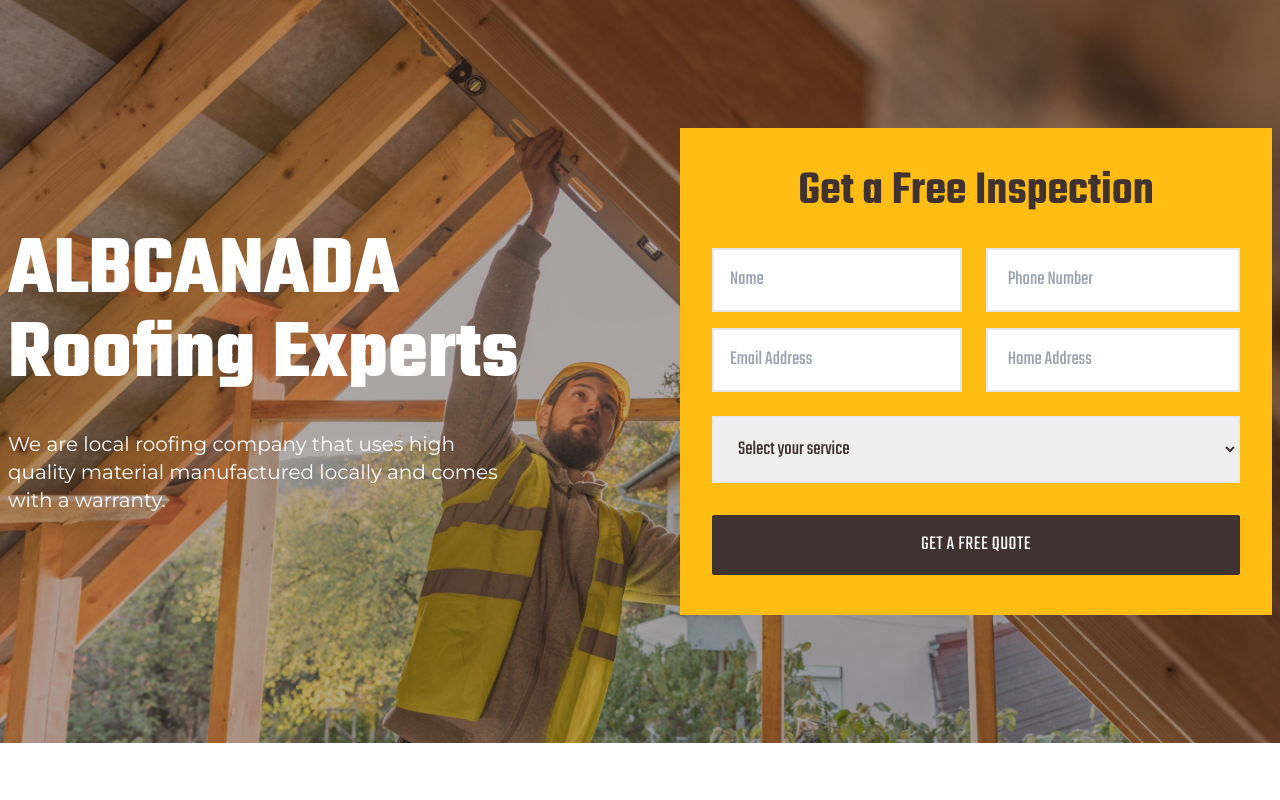
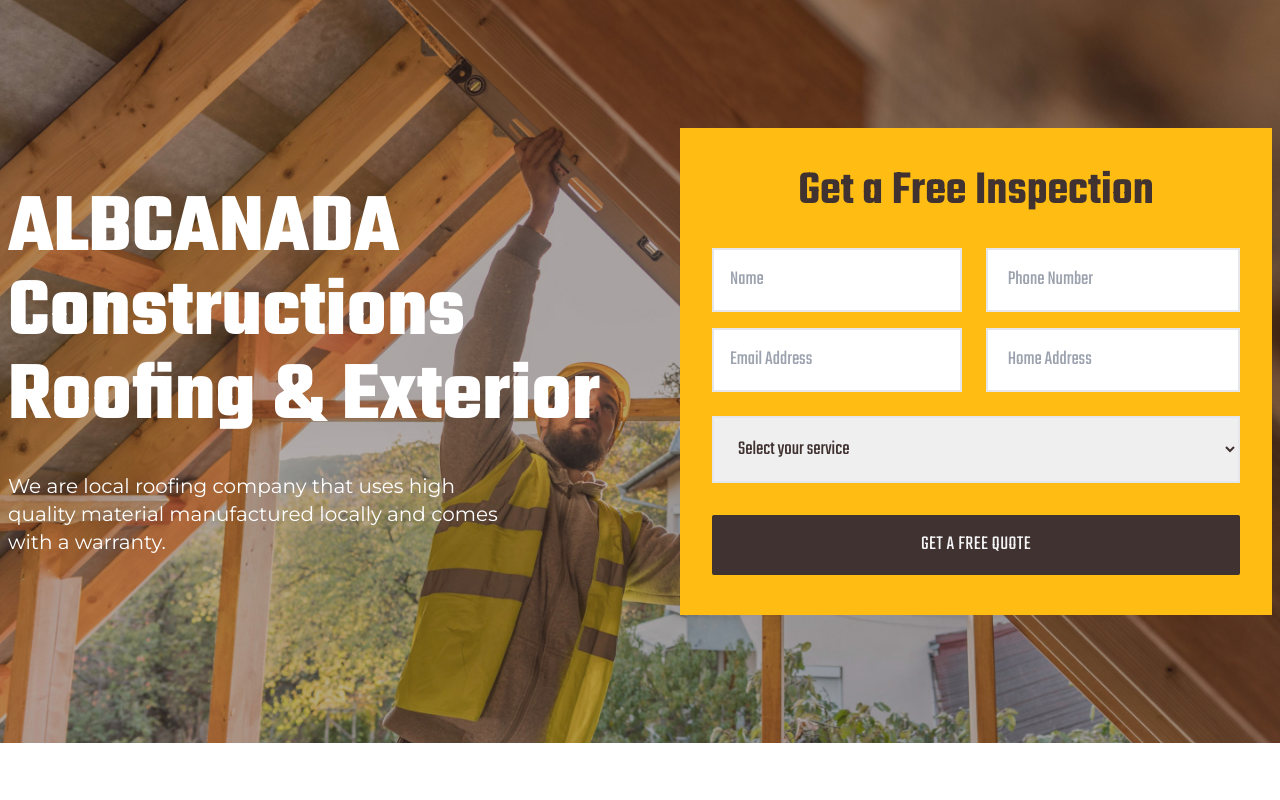
Before and after one commit to abdullahbinazeem/albcanada, a Next.js app: page / in a window 1280 px wide. Shown: the top 800 px of the page. Built offline with nearby package versions, Linux system fonts and the light colour scheme.

Commit message:
changed title

```diff
--- a/src/app/sections/hero/page.tsx
+++ b/src/app/sections/hero/page.tsx
@@ -7,9 +7,9 @@
       <div className="flex lg:flex-row flex-col  gap-20 items-center lg:justify-between min-h-[90vh] py-32  text-white">
         <div className="flex-1">
           <h1 className="text-5xl sm:text-7xl lg:text-[84px] leading-[105%] font-bold teko">
-            ALBCANADA
+            ALBCANADA Constructions
             <br />
-            Roofing Experts
+            Roofing & Exterior
           </h1>
           <p className="sm:text-lg lg:text-xl mt-4 lg:mt-8 serrat max-w-[500px]">
             We are local roofing company that uses high quality material
```
